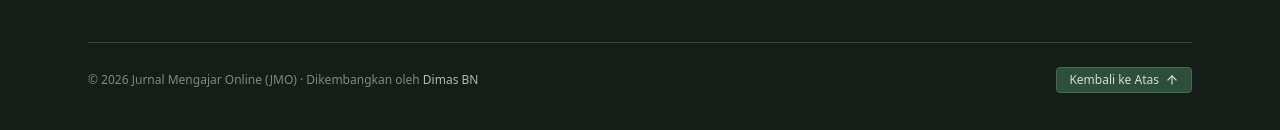
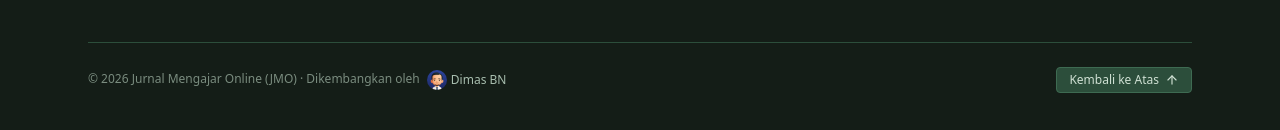
Before and after one commit to dimas-bn/Landing-Page-JMO, a React (Vite) app: page / in a window 1280 px wide. Shown: the part 9932-10062 px from the top of the page. Built offline with nearby package versions, Linux system fonts and the light colour scheme.

Commit message:
Update Footer.tsx

```diff
--- a/src/components/Footer.tsx
+++ b/src/components/Footer.tsx
@@ -156,6 +156,11 @@ export const Footer: React.FC = () => {
               rel="noopener noreferrer"
               className="text-[#A8BEAF] hover:text-white transition-colors"
             >
+            <img
+             src="/avatar-dimas.png"
+             alt="Dimas BN"
+             className="w-5 h-5 rounded-full inline-block align-middle mx-1"
+             />
               Dimas BN
             </a>
           </div>
```
